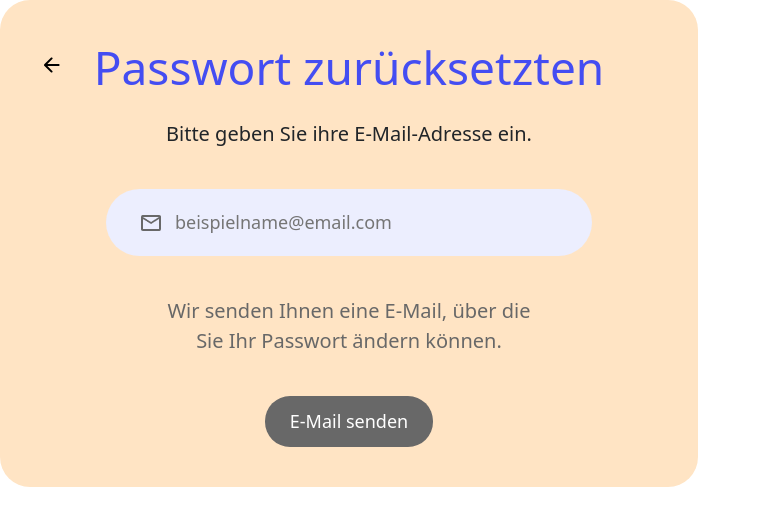
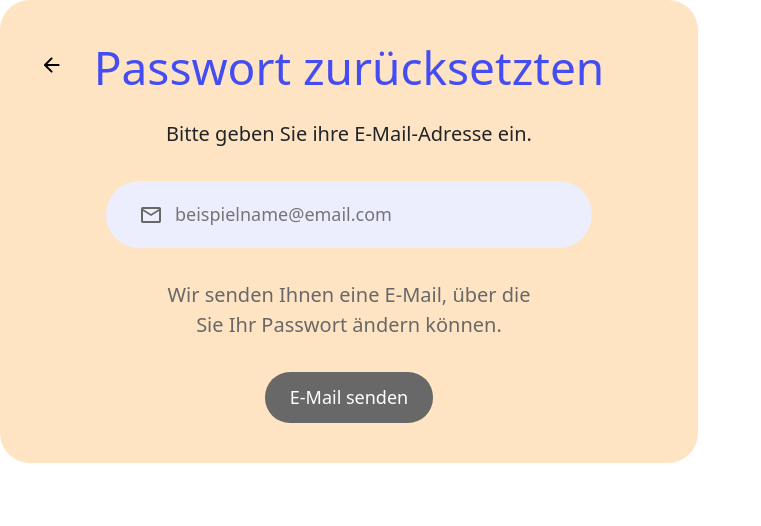
Before and after one commit to Raifiki/DABubble, an Angular app: page /sendemail in a window 1280 px wide. Shown: the top 526 px of the page, without its empty margins (0-761 px from the left). Built offline with nearby package versions, Linux system fonts and the light colour scheme.

Commit message:
component sendemail: change form element gap from 40px --> 32px

```diff
--- a/src/app/sendemail/sendemail.component.scss
+++ b/src/app/sendemail/sendemail.component.scss
@@ -31,7 +31,7 @@
         display: flex;
         flex-direction: column;
         align-items: center;
-        gap: 40px;
+        gap: 32px;
         .form-field-ipt-text-icon{
             .ipt-email-img{
                 mask-image: url(./../../assets/img/mail.png);
```
